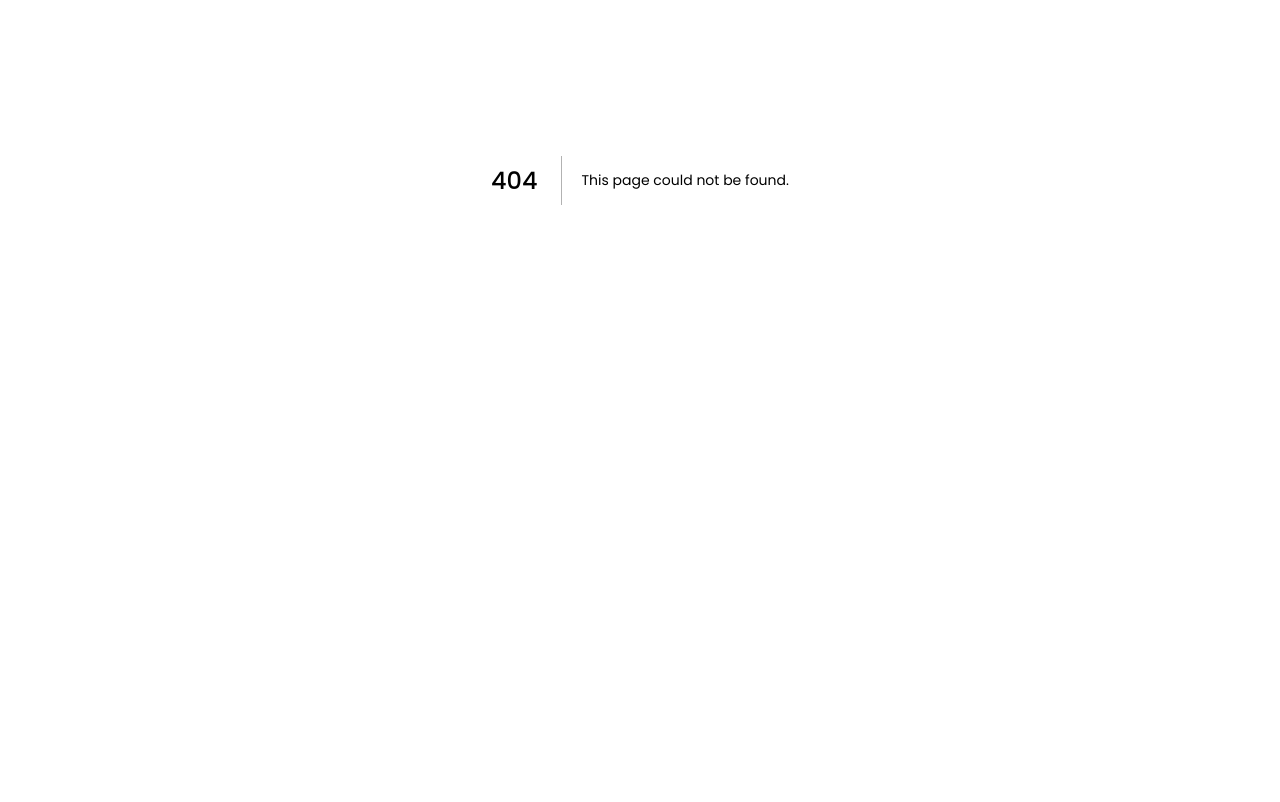
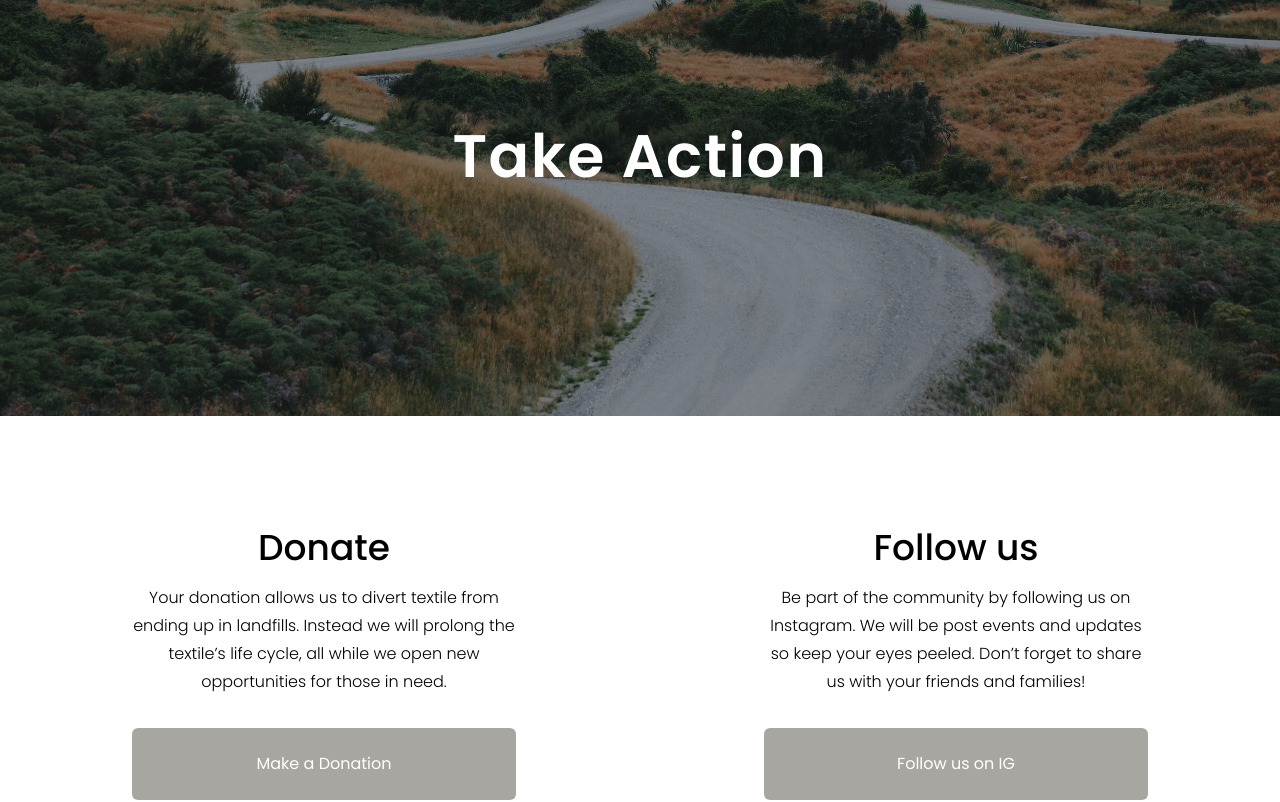
Before and after one commit to lionelritchie29/for-the-better, a Next.js app: page /take-action in a window 1280 px wide. Before the commit this address had no page. Shown: the part 220-1022 px from the top of the page. Before the commit the page ends 800 px from the top, so only its background shows below. Built offline with nearby package versions, Linux system fonts and the light colour scheme.

Commit message:
feat: add take action page

```diff
--- /dev/null
+++ b/pages/take-action.tsx
@@ -0,0 +1,58 @@
+import { NextPage } from 'next';
+import Button from '../components/shared/Button';
+import Layout from '../widgets/Layout';
+import Navbar from '../widgets/Navbar';
+
+const TakeActionPage: NextPage = () => {
+  return (
+    <>
+      <Navbar bgImageName='hero-2.jpg'>
+        <div className='text-white p-6'>
+          <h1 className='text-5xl text-center md:text-6xl mb-4 font-semibold tracking-wide'>
+            Take Action
+          </h1>
+        </div>
+      </Navbar>
+
+      <Layout>
+        <div className='grid grid-cols-1 md:grid-cols-2 gap-0 md:gap-12 md:py-28'>
+          <section className='mb-12 max-w-sm mx-auto'>
+            <h2 className='font-medium text-center text-3xl md:text-4xl mt-20 md:mt-0 mb-4 md:max-w-4xl mx-auto'>
+              Donate
+            </h2>
+            <p className='font-light leading-7 text-center'>
+              Your donation allows us to divert textile from ending up in landfills. Instead we will
+              prolong the textile’s life cycle, all while we open new opportunities for those in
+              need.
+            </p>
+
+            <div className='text-center mt-8'>
+              <Button className='w-full py-6' onClick={() => {}}>
+                Make a Donation
+              </Button>
+            </div>
+          </section>
+
+          <section className='mb-12 max-w-sm mx-auto'>
+            <h2 className='font-medium text-center text-3xl md:text-4xl mt-8 md:mt-0 mb-4 md:max-w-4xl mx-auto'>
+              Follow us
+            </h2>
+            <p className='font-light text-center leading-7'>
+              Be part of the community by following us on Instagram. We will be post events and
+              updates so keep your eyes peeled. Don’t forget to share us with your friends and
+              families!
+            </p>
+
+            <div className='text-center mt-8'>
+              <Button className='w-full py-6' onClick={() => {}}>
+                Follow us on IG
+              </Button>
+            </div>
+          </section>
+        </div>
+      </Layout>
+    </>
+  );
+};
+
+export default TakeActionPage;
```
